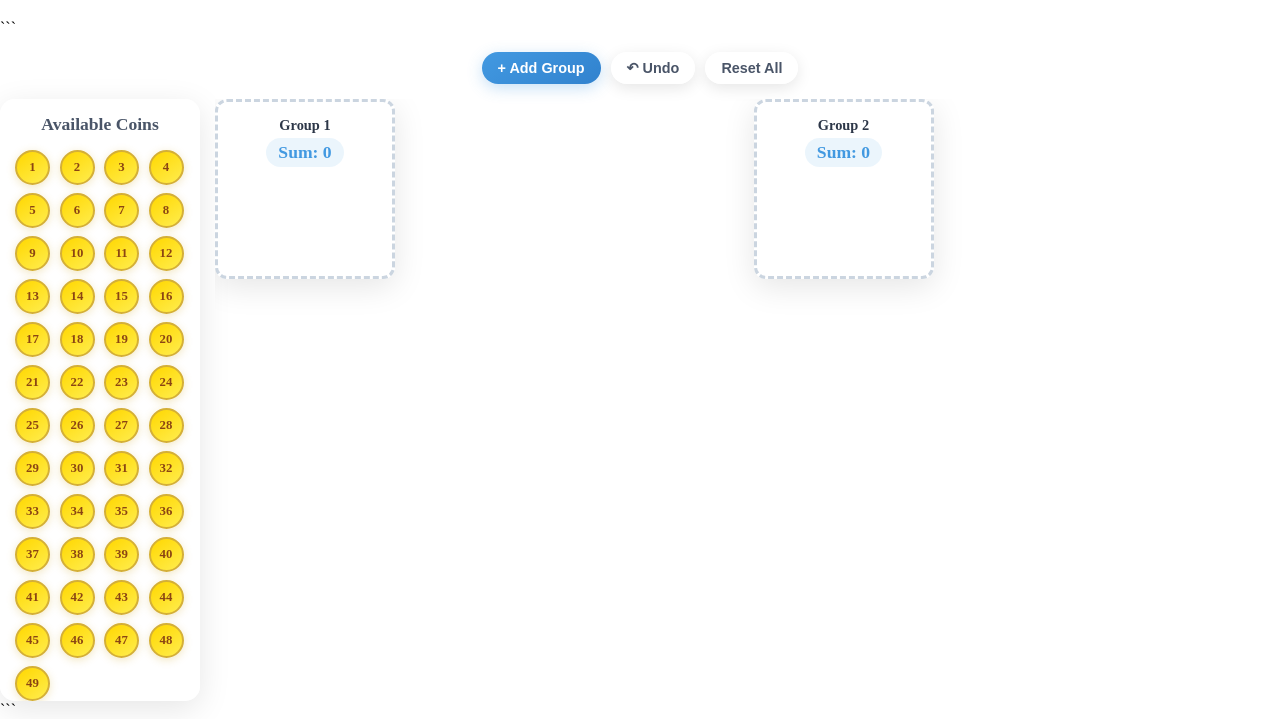
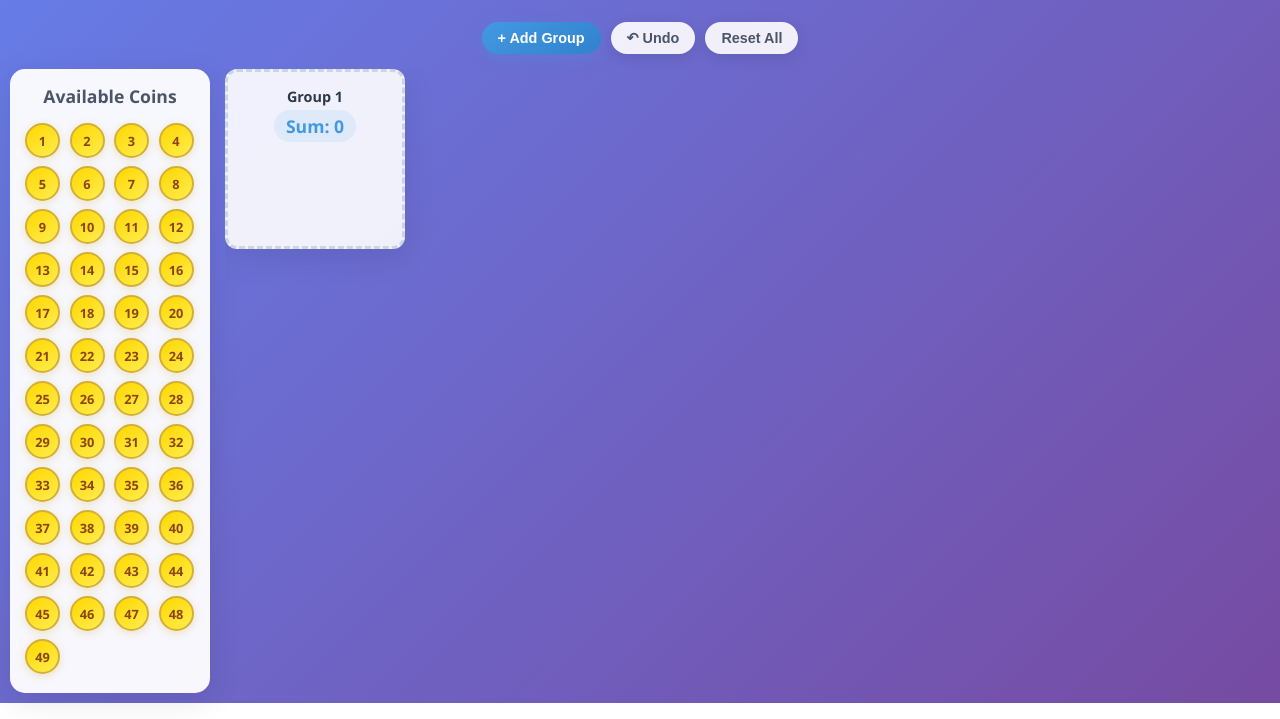
Before and after one commit to rpotlee/4rpo, a plain HTML site: page 7sons.html in a window 1280 px wide. Both pictures are taken after a click on the button "Reset All". Shown: the part 97-816 px from the top of the page. Drawn offline with Linux system fonts and the light colour scheme.

Commit message:
Update 7sons.html

````diff
--- a/7sons.html
+++ b/7sons.html
@@ -1,5 +1,4 @@
 <!DOCTYPE html>
-
 <html lang="en">
 <head>
     <meta charset="UTF-8">
@@ -12,7 +11,6 @@
             box-sizing: border-box;
         }
 
-```
         body {
             font-family: 'Segoe UI', Tahoma, Geneva, Verdana, sans-serif;
             background: linear-gradient(135deg, #667eea 0%, #764ba2 100%);
@@ -294,8 +292,6 @@
             }
         }
     </style>
-```
-
 </head>
 <body>
     <div class="container">
@@ -304,7 +300,6 @@
             <p>Drag coins into groups to calculate sums</p>
         </div>
 
-```
         <div class="controls">
             <button class="btn btn-primary" onclick="addGroup()">+ Add Group</button>
             <button class="btn btn-secondary" onclick="undo()" id="undoBtn" disabled>↶ Undo</button>
@@ -336,6 +331,7 @@
             createCoins();
             addGroup();
             addGroup();
+            setupCoinsPanel();
             saveState('Initial state');
         }
 
@@ -477,21 +473,20 @@
 
         // Reset all coins to the original container
         function resetAll() {
+            const groupsArea = document.getElementById('groupsArea');
+            groupsArea.innerHTML = '';  // Clear all groups
+            groupCounter = 1;  // Reset counter
+
             const coinsContainer = document.getElementById('coinsContainer');
             const allCoins = document.querySelectorAll('.coin');
 
-        // Clear all group coins
             document.querySelectorAll('.group-coins').forEach(container => {
                 container.innerHTML = '';
             });
 
-        // Reset coins container
             coinsContainer.innerHTML = '';
-
-        // Recreate coins
             createCoins();
-
-        // Update all group sums
+            addGroup();  // Add back one default group
             updateAllGroupSums();
 
             saveState('Reset all coins');
@@ -629,6 +624,8 @@
             const group = elementBelow?.closest('.group');
             const coinsPanel = elementBelow?.closest('.coins-panel');
 
+            // Only proceed if we have a valid drop target
+            if (group || coinsPanel) {
                 const originalParent = touchCoin.parentElement;
 
                 if (group) {
@@ -637,7 +634,6 @@
                     groupCoins.appendChild(touchCoin);
                     updateGroupSum(group);
 
-            // Update original group sum if moved from a group
                     if (originalParent.classList.contains('group-coins')) {
                         const originalGroup = originalParent.closest('.group');
                         updateGroupSum(originalGroup);
@@ -648,13 +644,13 @@
                     const coinsContainer = document.getElementById('coinsContainer');
                     coinsContainer.appendChild(touchCoin);
 
-            // Update original group sum if moved from a group
                     if (originalParent.classList.contains('group-coins')) {
                         const originalGroup = originalParent.closest('.group');
                         updateGroupSum(originalGroup);
                     }
 
                     saveState(`Moved coin ${touchCoin.dataset.value} back to original panel`);
+                }
             }
 
             // Reset coin styles
@@ -685,9 +681,6 @@
 
         // Initialize the app when page loads
         init();
-    setupCoinsPanel();
     </script>
-```
-
 </body>
 </html>
````
Lines whose indentation alone changed are shown as unchanged.
